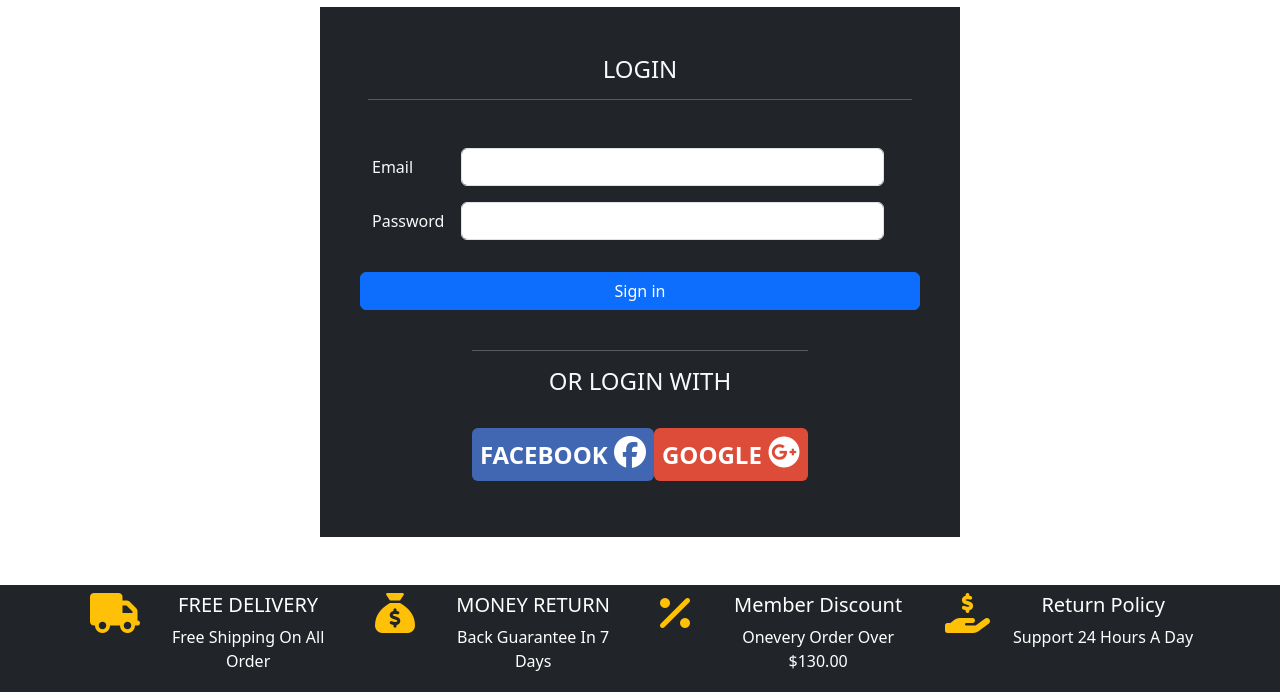
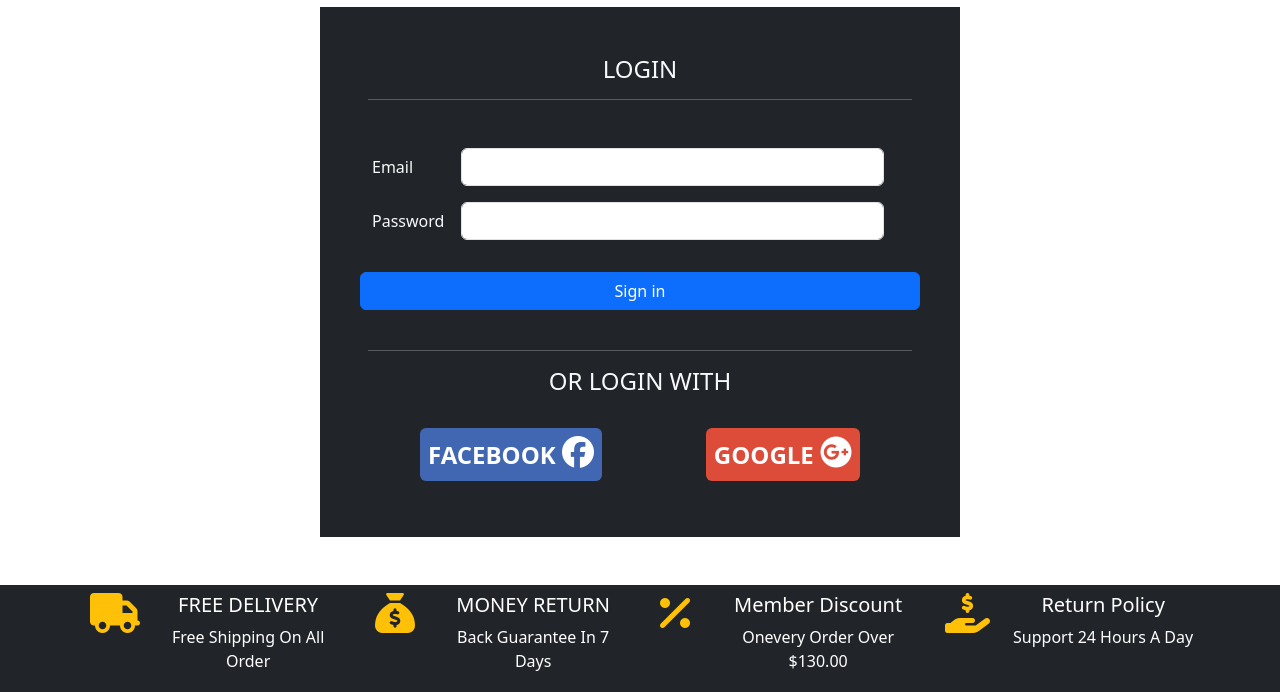
Before and after one commit to Waleed-Rasheed/Big-Store-github, a plain HTML site: page gitone/login.html in a window 1280 px wide. Shown: the part 172-864 px from the top of the page. Drawn offline with nearby package versions, Linux system fonts and the light colour scheme.

Commit message:
Work Done

```diff
--- a/gitone/login.html
+++ b/gitone/login.html
@@ -79,7 +79,6 @@
    <hr>
    <br>
    <br>
-   <div class="d-flex justify-content-around flex-wrap">
         <form class="row g-3">
             <div class="row mb-3">
               <label for="inputEmail3" class="col-sm-2 col-form-label">Email</label>
```
